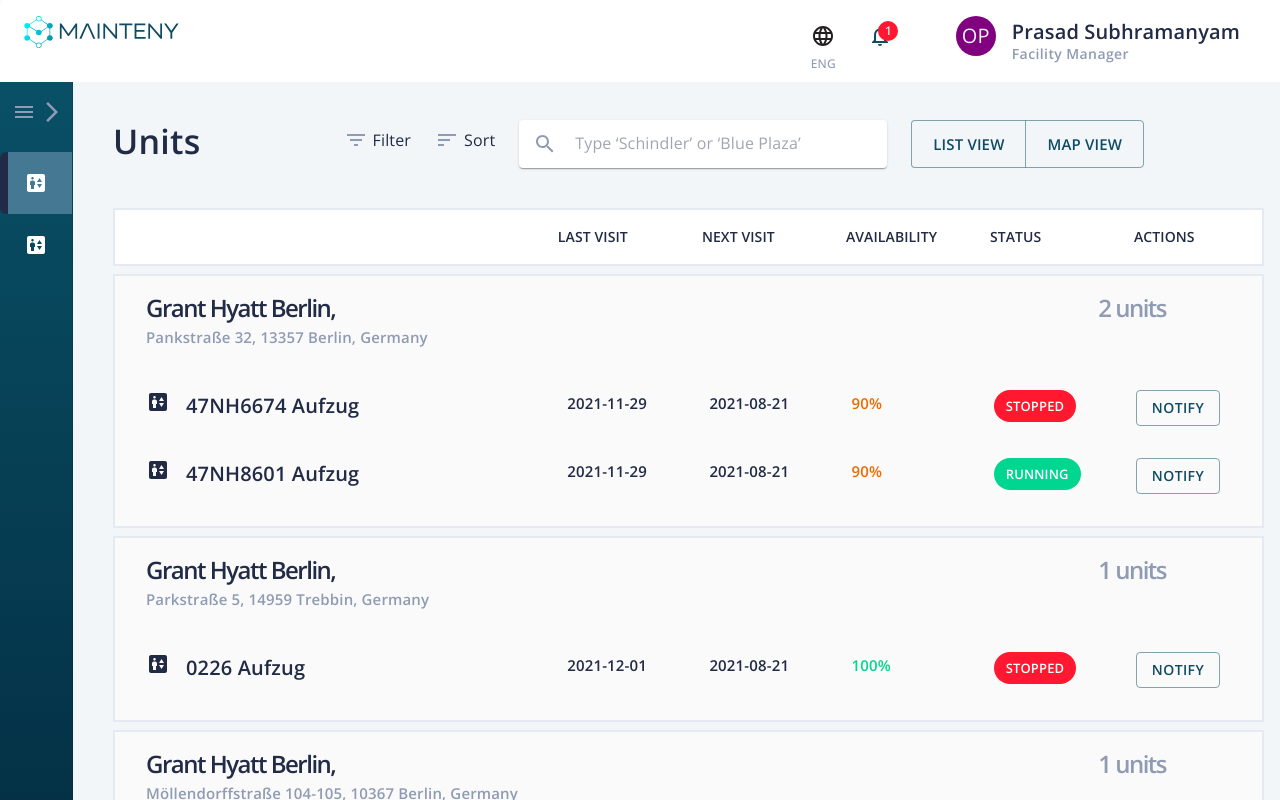
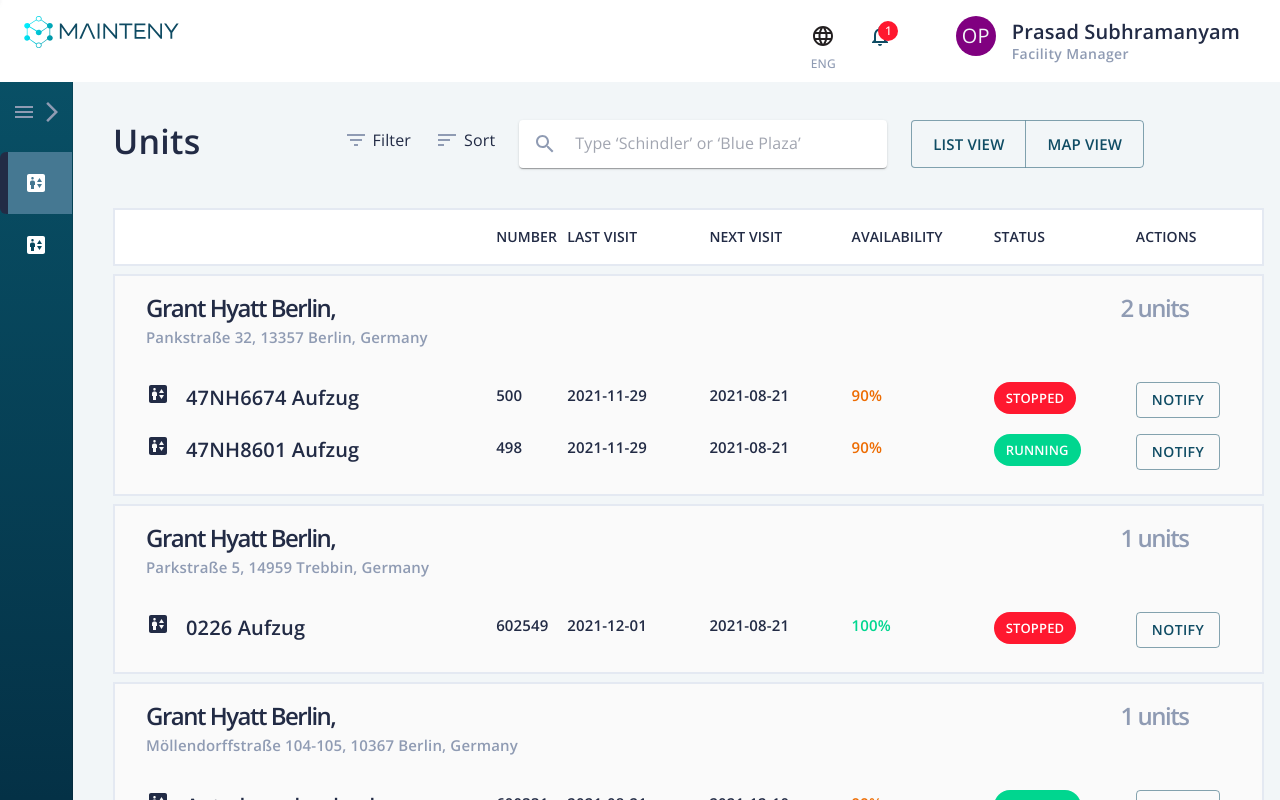
Before and after one commit to Westernwells/mainteny-pm, a React (Create React App) app: page /pm/my-units in a window 1280 px wide. Shown: the top 800 px of the page. Built offline with nearby package versions, Linux system fonts and the light colour scheme; no server answers.

Commit message:
update grid

```diff
--- a/src/pages/my-units/MyUnits.tsx
+++ b/src/pages/my-units/MyUnits.tsx
@@ -53,7 +53,6 @@ export const MyUnits = ({stopLoading}: Props) => {
     <Box mr={2}>
       <MyUnitsWidget />
       <MyUnitsColumnTitles />
-      {console.log(elevatorsByAddressList, '?????????*******')}
       {elevatorsByAddressList.map((elevatorsByAddress) => (
         <UnitsSection
           key={elevatorsByAddress.address.id}
--- a/src/pages/my-units/MyUnitsColumn.tsx
+++ b/src/pages/my-units/MyUnitsColumn.tsx
@@ -10,9 +10,10 @@ export const MyUnitsColumnTitles = () => (
       border: '2px solid #E4E9F2',
       paddingTop: 2,
       paddingBottom: 2,
+      paddingLeft: '15px',
     }}
   >
-    <Grid container sx={{paddingLeft: 2}}>
+    <Grid container sx={{pl: 2}}>
       <Grid item xs={3} />
       <Grid
         item
@@ -21,6 +22,10 @@ export const MyUnitsColumnTitles = () => (
         spacing={2}
         sx={{display: 'flex', justifyContent: 'flex-end'}}
       >
+        <Grid item xs={1}>
+          <Typography variant="subtitle2">NUMBER</Typography>
+        </Grid>
+
         <Grid item xs={2}>
           <Typography variant="subtitle2">LAST VISIT</Typography>
         </Grid>
--- a/src/pages/my-units/UnitsSection.tsx
+++ b/src/pages/my-units/UnitsSection.tsx
@@ -36,23 +36,30 @@ export const UnitsSection = ({elevatorsByAddress}: UnitsSectionProperty) => {
         paddingLeft: '15px',
       }}
     >
-      <Box display="flex" justifyContent="space-between" width="100%" mb={3}>
+      <Grid container sx={{mb: 3}}>
+        <Grid item xs={6}>
           <Box pl={2}>
             <Typography variant="h5">Grant Hyatt Berlin,</Typography>
             <Typography variant="largeBtnText" mt={1} color="textSecondary">
               {elevatorsByAddress.address.fullName}
             </Typography>
           </Box>
-        <Typography variant="h5" color="textSecondary" pr={12}>
+        </Grid>
+
+        <Grid item xs={6} sx={{width: '50%'}}>
+          <Box display="flex" justifyContent="flex-end">
+            <Typography variant="h5" color="textSecondary" pr="13%">
               {elevatorsByAddress.elevators.length} units
             </Typography>
           </Box>
+        </Grid>
+      </Grid>
       {elevatorsByAddress.elevators.map((elevatorOrder) => (
         <Grid
           container
           sx={{
-            paddingTop: 2,
-            paddingBottom: 2,
+            paddingTop: 1,
+            paddingBottom: 1,
             paddingLeft: 2,
             '&:hover': {background: 'rgba(0, 209, 255, 0.08)'},
           }}
@@ -73,6 +80,12 @@ export const UnitsSection = ({elevatorsByAddress}: UnitsSectionProperty) => {
               justifyContent: 'flex-end',
             }}
           >
+            <Grid item xs={1}>
+              <Typography variant="largeBtnText">
+                {elevatorOrder.elevator.number}
+              </Typography>
+            </Grid>
+
             <Grid item xs={2}>
               <Typography variant="largeBtnText">
                 {elevatorOrder.elevator.lastVisitDate || 'N/A'}
```
Lines whose indentation alone changed are shown as unchanged.
